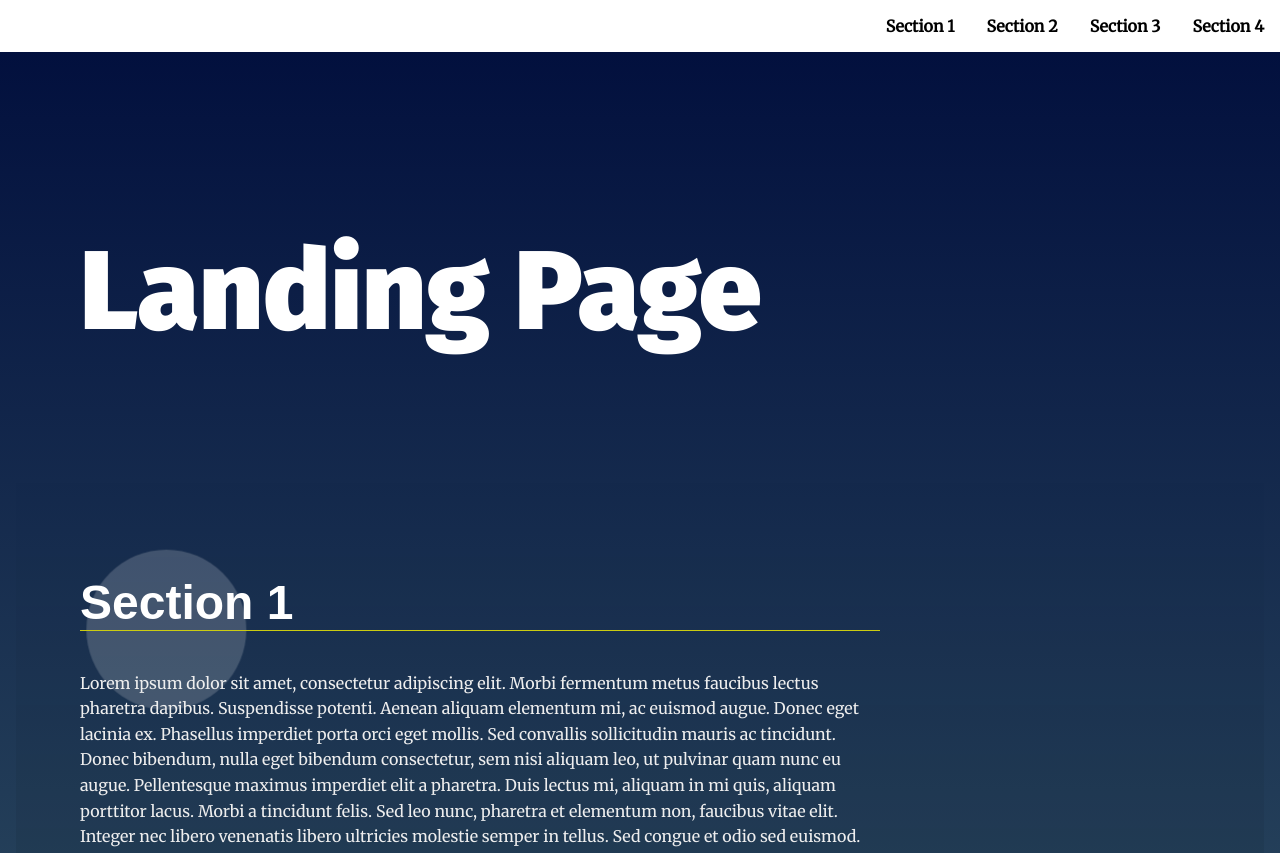
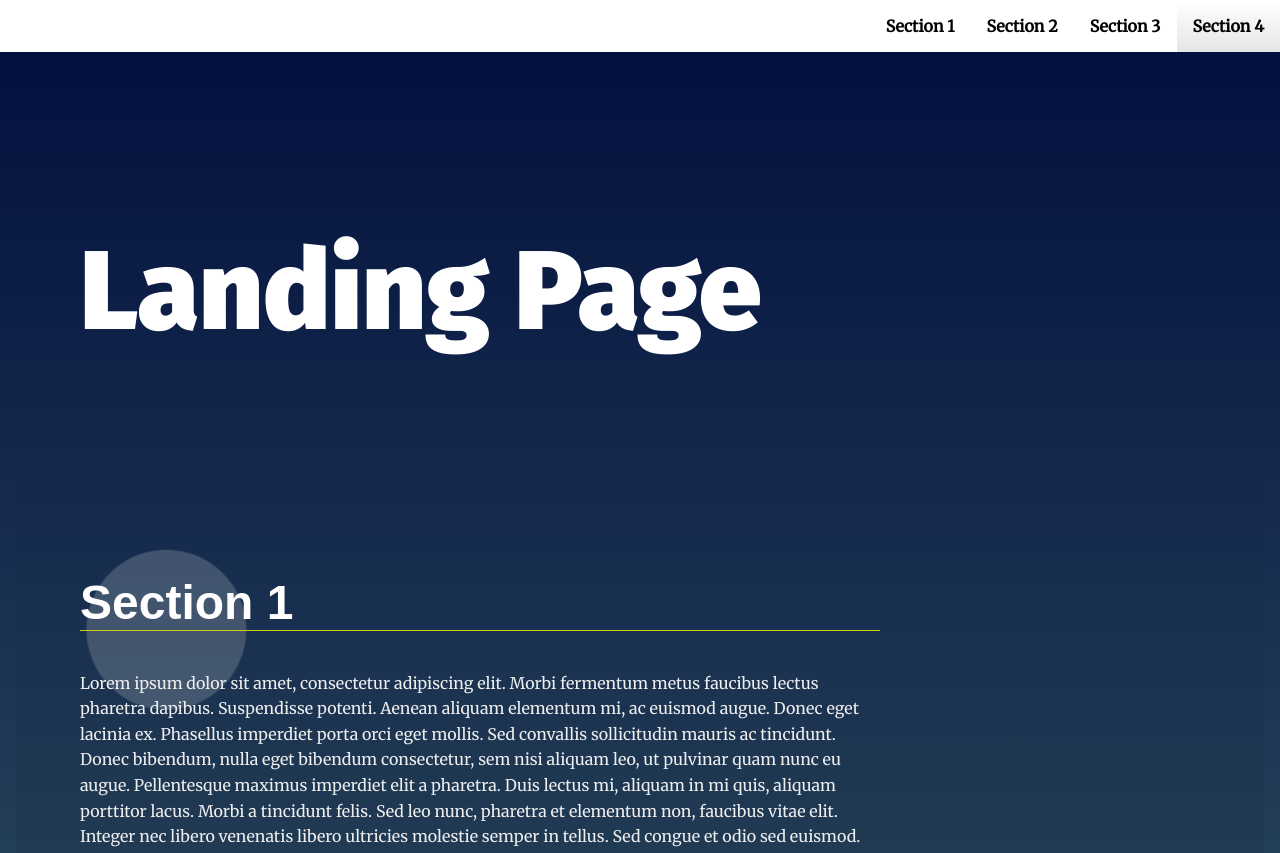
Before and after one commit to hamzamashad/Landing-Page, a plain HTML site: page index.html in a window 1280 px wide. Shown: the top 853 px of the page. Drawn offline with Linux system fonts and the light colour scheme.

Commit message:
add active class nav style

```diff
--- a/css/styles.css
+++ b/css/styles.css
@@ -205,6 +205,11 @@ section.your-active-class .landing__container::after {
     animation: rotate 5s linear 0s infinite forwards reverse;
 }
 
+#navbar__list .your-active-class {
+    background: rgb(0, 0, 0);
+    background: linear-gradient(0deg, rgba(0, 0, 0, 0.1) 0%, rgba(0, 0, 0, 0) 100%);
+}
+
 /* Section Active Styles Keyframe Animations */
 @keyframes rotate {
 	from {
```
